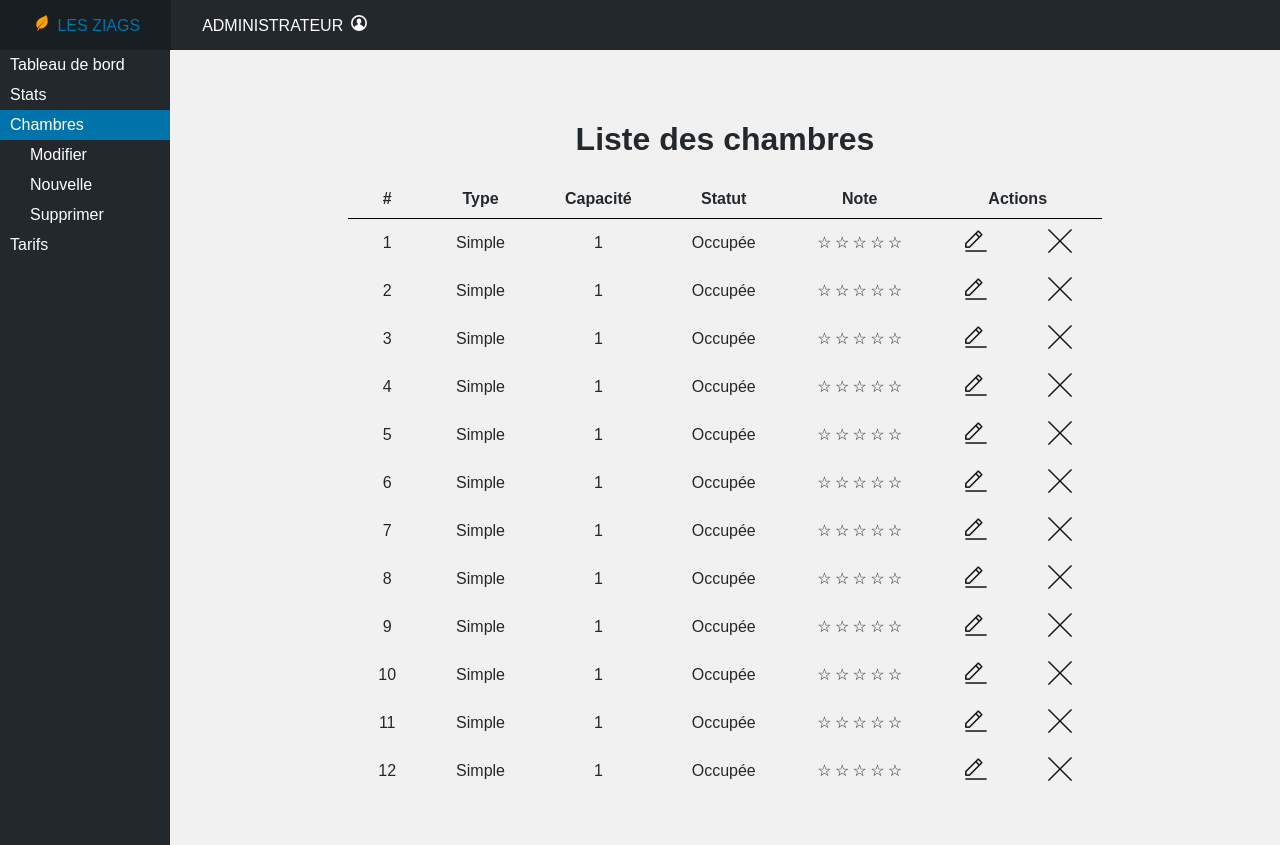
After one commit to been3/mosquee, a PHP site: page /admin/admin-bedrooms in a window 1280 px wide. The commit adds this page. Run offline with PHP 8.4, Linux system fonts and the light colour scheme.

Commit message:
Added bedrooms dashboard

```diff
--- /dev/null
+++ b/admin/admin-bedrooms.php
@@ -0,0 +1,246 @@
+<!DOCTYPE html>
+<!--
+    ╭──────────────────────────────────────────╮
+    │ ≡ Design & Front-end                     │
+    ╞══════════════════════════════════════════╡
+    │                                          │
+    │ EVAN SUAU                                │
+    ├──────────┬───────────────────────────────┤
+    │ Email    │ evan.suau@etu.u-pec.fr        │
+    ├──────────┼───────────────────────────────┤
+    │ Location │ Sucy-en-Brie, FR              │
+    ╰──────────┴───────────────────────────────╯
+-->
+
+<html lang="fr">
+    <head>
+
+        <!-- META -->
+        <meta charset="utf-8" />
+        <title>Hôtel Les Ziags | Tableau de bord</title>
+        <!--[if lt IE 9]>
+            <script src="http://html5shiv.googlecode.com/svn/trunk/html5.js"></script>
+        <![endif]-->
+
+        <!-- STYLES -->
+        <!-- CSS -->
+        <link href="/content/css/admin.css" rel="stylesheet" type="text/css" media="screen" />
+        <!-- Favicon -->
+        <link rel="shortcut icon" href="/favicon.ico" />
+        <!--[if IE]>
+            <link rel="shortcut icon" type="image/x-icon" href="/favicon.ico" />
+        <![endif]-->
+
+        <script type="text/javascript" src="/content/js/jquery-1.12.1.min.js"></script>
+        <script type="text/javascript" src="/content/js/modernizr-3.3.1.min.js"></script>
+    </head>
+
+    <body>
+
+        <!-- Wrapper -->
+        <div class="wrapper">
+
+            <!-- Header -->
+            <?php include '../view/adminHeaderView.php' ?>
+
+            <!-- Aside -->
+            <?php include '../view/adminAsideView.php' ?>
+
+            <!-- Content -->
+            <div class="content admin dashboard">
+
+                <!-- Container -->
+                <div class="container container-main">
+                    <table>
+                        <caption><h1>Liste des chambres</h1></caption>
+                        <thead>
+                            <tr>
+                                <td>#</td>
+                                <td>Type</td>
+                                <td>Capacité</td>
+                                <td>Statut</td>
+                                <td>Note</td>
+                                <td colspan="2">Actions</td>
+                            </tr>
+                        </thead>
+                        <tbody>
+                            <tr>
+                                <td>1</td>
+                                <td>Simple</td>
+                                <td>1</td>
+                                <td>Occupée</td>
+                                <td>
+                                    <div class="rating">
+                                        <span>☆</span><span>☆</span><span>☆</span><span>☆</span><span>☆</span>
+                                    </div>
+                                </td>
+                                <td><a href=""><img src="/content/img/icons/editing_24px_191e23.png" /></a></td>
+                                <td><a href=""><img src="/content/img/icons/delete_24px_191e23.png" /></a></td>
+                            </tr>
+                            <tr>
+                                <td>2</td>
+                                <td>Simple</td>
+                                <td>1</td>
+                                <td>Occupée</td>
+                                <td>
+                                    <div class="rating">
+                                        <span>☆</span><span>☆</span><span>☆</span><span>☆</span><span>☆</span>
+                                    </div>
+                                </td>
+                                <td><a href=""><img src="/content/img/icons/editing_24px_191e23.png" /></a></td>
+                                <td><a href=""><img src="/content/img/icons/delete_24px_191e23.png" /></a></td>
+                            </tr>
+                            <tr>
+                                <td>3</td>
+                                <td>Simple</td>
+                                <td>1</td>
+                                <td>Occupée</td>
+                                <td>
+                                    <div class="rating">
+                                        <span>☆</span><span>☆</span><span>☆</span><span>☆</span><span>☆</span>
+                                    </div>
+                                </td>
+                                <td><a href=""><img src="/content/img/icons/editing_24px_191e23.png" /></a></td>
+                                <td><a href=""><img src="/content/img/icons/delete_24px_191e23.png" /></a></td>
+                            </tr>
+                            <tr>
+                                <td>4</td>
+                                <td>Simple</td>
+                                <td>1</td>
+                                <td>Occupée</td>
+                                <td>
+                                    <div class="rating">
+                                        <span>☆</span><span>☆</span><span>☆</span><span>☆</span><span>☆</span>
+                                    </div>
+                                </td>
+                                <td><a href=""><img src="/content/img/icons/editing_24px_191e23.png" /></a></td>
+                                <td><a href=""><img src="/content/img/icons/delete_24px_191e23.png" /></a></td>
+                            </tr>
+                            <tr>
+                                <td>5</td>
+                                <td>Simple</td>
+                                <td>1</td>
+                                <td>Occupée</td>
+                                <td>
+                                    <div class="rating">
+                                        <span>☆</span><span>☆</span><span>☆</span><span>☆</span><span>☆</span>
+                                    </div>
+                                </td>
+                                <td><a href=""><img src="/content/img/icons/editing_24px_191e23.png" /></a></td>
+                                <td><a href=""><img src="/content/img/icons/delete_24px_191e23.png" /></a></td>
+                            </tr>
+                            <tr>
+                                <td>6</td>
+                                <td>Simple</td>
+                                <td>1</td>
+                                <td>Occupée</td>
+                                <td>
+                                    <div class="rating">
+                                        <span>☆</span><span>☆</span><span>☆</span><span>☆</span><span>☆</span>
+                                    </div>
+                                </td>
+                                <td><a href=""><img src="/content/img/icons/editing_24px_191e23.png" /></a></td>
+                                <td><a href=""><img src="/content/img/icons/delete_24px_191e23.png" /></a></td>
+                            </tr>
+                            <tr>
+                                <td>7</td>
+                                <td>Simple</td>
+                                <td>1</td>
+                                <td>Occupée</td>
+                                <td>
+                                    <div class="rating">
+                                        <span>☆</span><span>☆</span><span>☆</span><span>☆</span><span>☆</span>
+                                    </div>
+                                </td>
+                                <td><a href=""><img src="/content/img/icons/editing_24px_191e23.png" /></a></td>
+                                <td><a href=""><img src="/content/img/icons/delete_24px_191e23.png" /></a></td>
+                            </tr>
+                            <tr>
+                                <td>8</td>
+                                <td>Simple</td>
+                                <td>1</td>
+                                <td>Occupée</td>
+                                <td>
+                                    <div class="rating">
+                                        <span>☆</span><span>☆</span><span>☆</span><span>☆</span><span>☆</span>
+                                    </div>
+                                </td>
+                                <td><a href=""><img src="/content/img/icons/editing_24px_191e23.png" /></a></td>
+                                <td><a href=""><img src="/content/img/icons/delete_24px_191e23.png" /></a></td>
+                            </tr>
+                            <tr>
+                                <td>9</td>
+                                <td>Simple</td>
+                                <td>1</td>
+                                <td>Occupée</td>
+                                <td>
+                                    <div class="rating">
+                                        <span>☆</span><span>☆</span><span>☆</span><span>☆</span><span>☆</span>
+                                    </div>
+                                </td>
+                                <td><a href=""><img src="/content/img/icons/editing_24px_191e23.png" /></a></td>
+                                <td><a href=""><img src="/content/img/icons/delete_24px_191e23.png" /></a></td>
+                            </tr>
+                            <tr>
+                                <td>10</td>
+                                <td>Simple</td>
+                                <td>1</td>
+                                <td>Occupée</td>
+                                <td>
+                                    <div class="rating">
+                                        <span>☆</span><span>☆</span><span>☆</span><span>☆</span><span>☆</span>
+                                    </div>
+                                </td>
+                                <td><a href=""><img src="/content/img/icons/editing_24px_191e23.png" /></a></td>
+                                <td><a href=""><img src="/content/img/icons/delete_24px_191e23.png" /></a></td>
+                            </tr>
+                            <tr>
+                                <td>11</td>
+                                <td>Simple</td>
+                                <td>1</td>
+                                <td>Occupée</td>
+                                <td>
+                                    <div class="rating">
+                                        <span>☆</span><span>☆</span><span>☆</span><span>☆</span><span>☆</span>
+                                    </div>
+                                </td>
+                                <td><a href=""><img src="/content/img/icons/editing_24px_191e23.png" /></a></td>
+                                <td><a href=""><img src="/content/img/icons/delete_24px_191e23.png" /></a></td>
+                            </tr>
+                            <tr>
+                                <td>12</td>
+                                <td>Simple</td>
+                                <td>1</td>
+                                <td>Occupée</td>
+                                <td>
+                                    <div class="rating">
+                                        <span>☆</span><span>☆</span><span>☆</span><span>☆</span><span>☆</span>
+                                    </div>
+                                </td>
+                                <td><a href=""><img src="/content/img/icons/editing_24px_191e23.png" /></a></td>
+                                <td><a href=""><img src="/content/img/icons/delete_24px_191e23.png" /></a></td>
+                            </tr>
+                        </tbody>
+                    </table>
+                </div>
+
+            </div>
+
+            <!-- Footer -->
+
+        </div>
+
+        <script type="text/javascript" src="/content/js/script.js"></script>
+        <script type="text/javascript">
+            $(function() {
+                var pathname = window.location.pathname;
+                $("aside nav ul li a").each(function() {
+                    if ($(this).attr("href") == pathname) {
+                        $(this).addClass("current");
+                    }
+                });
+            });
+        </script>
+
+    </body>
+</html>
--- a/content/css/admin.css
+++ b/content/css/admin.css
@@ -2,9 +2,9 @@
     ADMIN SECTION
 ////////////////////*/
 
-
 body {
     background-color: #f1f1f1;
+    color: #23282d;;
     font-family: Arial, Helvetica, sans-serif;
     font-size: 16px;
     height: 100%;
@@ -87,12 +87,48 @@ aside nav ul {
     z-index: 1;
 }
 
-aside ul li a {
+aside nav ul li a {
     float: left;
     padding: 6px 10px;
     width: 150px;
 }
 
-aside ul li ul {
-    display: none;
+aside nav ul li ul li a {
+    position: relative;
+    left: 20px;
+    width: 130px;
 }
+
+table {
+    margin: auto;
+    border-collapse: collapse;
+}
+
+table tr, table td {
+    padding: 10px 30px;
+    text-align: center;
+}
+
+table thead td {
+    border-bottom: 1px solid black;
+    font-weight: bold;
+}
+
+table tbody tr:hover {
+    background: white;
+}
+
+.rating {
+    unicode-bidi: bidi-override;
+    direction: rtl;
+}
+.rating > span {
+    display: inline-block;
+    position: relative;
+    width: 1.1em;
+}
+.rating > span:hover:before,
+.rating > span:hover ~ span:before {
+    content: "\2605";
+    position: absolute;
+}
--- a/view/adminAsideView.php
+++ b/view/adminAsideView.php
@@ -5,14 +5,14 @@
             <li><a href="/admin/dashboard">Tableau de bord</a></li>
             <li><a href="/admin/stats">Stats</a></li>
             <li>
-                <a href="">Pages</a>
+                <a href="/admin/admin-bedrooms">Chambres</a>
                 <ul>
                     <li><a href="">Modifier</a></li>
                     <li><a href="">Nouvelle</a></li>
                     <li><a href="">Supprimer</a></li>
                 </ul>
             </li>
-            <li><a href=""></a></li>
+            <li><a href="">Tarifs</a></li>
         </ul>
     </nav>
 </aside>
```
Also changed, not shown: content/img/icons/delete_24px_191e23.png (added), content/img/icons/editing_24px_191e23.png (added).
